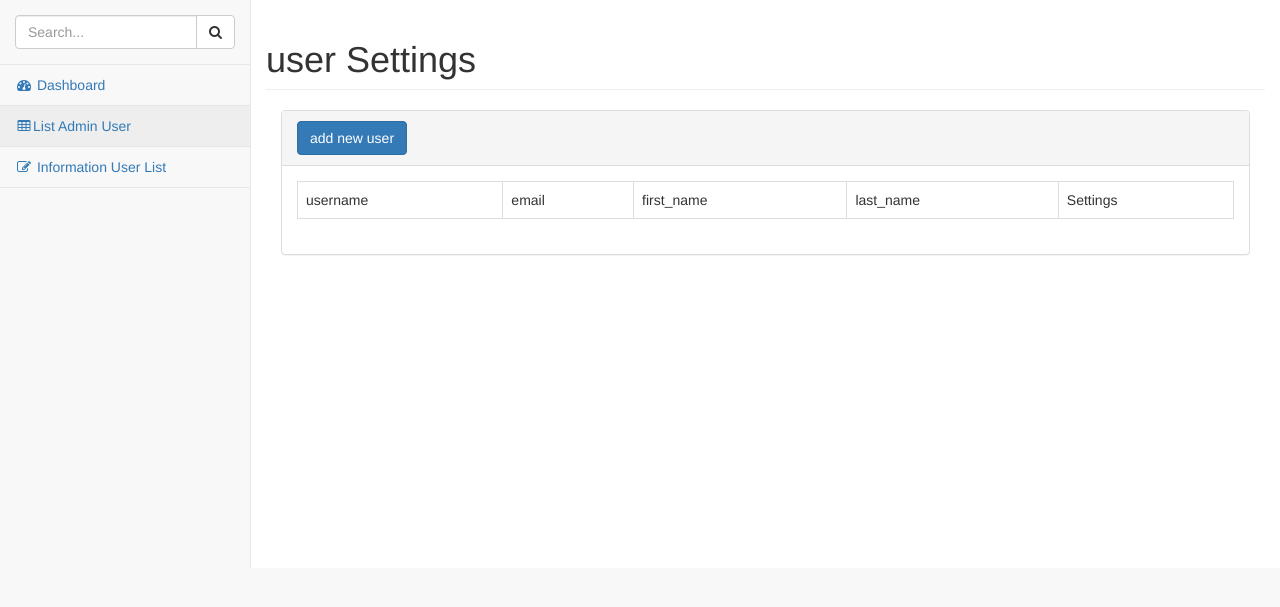
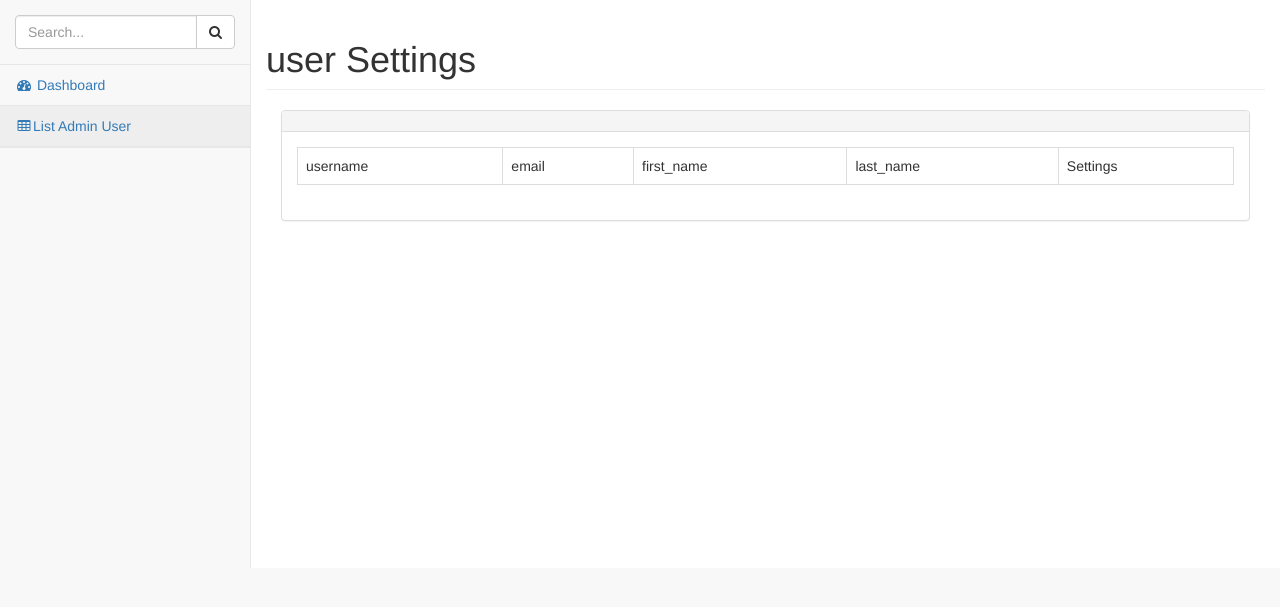
Before and after one commit to Madanifard/upload_cms, a Django app: page /user-management/list-admin-user/ in a window 1280 px wide. Shown: the part 51-658 px from the top of the page. Run offline with Django 3.2, Linux system fonts and the light colour scheme; some libraries are stand-ins or nearby versions.

Commit message:
CRUD in UserInformation

```diff
--- a/client/forms.py
+++ b/client/forms.py
@@ -1,12 +1,7 @@
 from django import forms
-from django.contrib.auth.models import User
 from django.forms import fields
 from .models import Information
 
-class UserForm(forms.ModelForm):
-    class Meta:
-        model = User
-        fields = '__all__'
 
 class InformationUser(forms.ModelForm):
     class Meta:
--- a/client/templates/client/show_list_admin_user.html
+++ b/client/templates/client/show_list_admin_user.html
@@ -16,7 +16,6 @@
         <div class="col-lg-12">
             <div class="panel panel-default">
                 <div class="panel-heading">
-                    <a href="{% url 'manage_admin_user' %}" class="btn btn-primary">add new user</a>
                 </div>
                 <div class="panel-body">
 
@@ -36,8 +35,8 @@
                                 <td>{{ user.first_name }}</td>
                                 <td>{{ user.last_name }}</td>
                                 <td>
-                                    <a href="{% url 'manage_admin_user' id=user.id %}" class="btn btn-primary">Edit</a>
-                                    {{ user.id }}
+                                    {% comment %} {{ user.id }} {% endcomment %}
+                                    <a href="{% url 'infromation_user_manage' user_id=user.id %}" class="btn btn-info">Info</a>
                                 </td>
                             </tr>
                             {% endfor %}
--- a/client/urls.py
+++ b/client/urls.py
@@ -1,9 +1,8 @@
+from os import name
 from django.urls import path, include
 from . import views
 
 urlpatterns = [
     path('list-admin-user/', views.AdminUserList.as_view(), name='list_admin_user'),
-    path('mange-user/', views.AdminUserManage.as_view(), name='manage_admin_user'),
-    path('mange-user/<int:id>', views.AdminUserManage.as_view(), name='manage_admin_user'),
-    path('list-infromation-user', views.InformationUser.as_view(), name='list_information_user')
+    path('infromation-user-manage/<int:user_id>', views.InformationUserManage.as_view(), name='infromation_user_manage'),
 ]
--- a/client/views.py
+++ b/client/views.py
@@ -15,49 +15,41 @@
             'users': users,
         })
 
-class AdminUserManage(View):
-    def get(self, request, id=0):
-        if id != 0:
-            # Update mode
-            user = queries.get_user(id)
-            if user['status']:
-                user = user['user']
-                form = forms.UserForm(instance=user)
-            else:
-                # not found any user
-                return redirect(reverse('manage_admin_user'))
+class InformationUserManage(View):
+    def get(self, request, user_id):
+        infromation_user = queries.get_user_information(user_id)
+        if infromation_user['status']:
+            form = forms.InformationUser(instance=infromation_user['information'])
+            is_edit = True
         else:
-            # create new User
-            form = forms.UserForm()
-            id = 0
+            form = forms.InformationUser()
+            is_edit = False
 
-        return render(request, 'client/admin_user_manage.html', {
-            'form' : form,
-            'id': id,
+        return render(request, 'client/information_user_manage.html', {
+            'form': form,
+            'is_edit': is_edit,
+            'user_id': user_id,
         })
 
-    def post(self, request, id=0):
-        # ? TODO: check this method
-        if id != 0:
-            user = queries.get_user(id)
-            form = forms.UserForm(request.POST, instance=user)
+
+    def post(self, request, user_id):
+        infromation_user = queries.get_user_information(user_id)
+        if infromation_user['status']:
+            form = forms.InformationUser(
+                request.POST,
+                request.FILES,
+                instance=infromation_user['information'])
+            is_edit = True
         else:
-            form = forms.UserForm(request.POST)
+            form = forms.InformationUser(request.POST, request.FILES)
+            is_edit = False
 
         if form.is_valid():
             form.save()
-
-        return redirect(reverse('list_admin_user'))
-
-
-class InformationUser(View):
-    def get(self, request):
-        list_user_information = queries.get_list_user_infromation()
-        if list_user_information['status']:
-            inortmation_list = list_user_information['inortmation_list']
+            return redirect(reverse('list_admin_user'))
         else:
-            inortmation_list = []
-
-        return render(request, 'client/list_information_user.html', {
-            'inortmation_list': inortmation_list
+            return render(request, 'client/information_user_manage.html', {
+            'form': form,
+            'is_edit': is_edit,
+            'user_id': user_id,
         })
--- a/templates/includes/navigation.html
+++ b/templates/includes/navigation.html
@@ -242,7 +242,7 @@
                     <a href="{% url 'list_admin_user' %}"><i class="fa fa-table fa-fw"></i>List Admin User</a>
                 </li>
                 <li>
-                    <a href="{% url 'list_information_user' %}"><i class="fa fa-edit fa-fw"></i> Information User List</a>
+                    {% comment %} <a href="{% url 'list_information_user' %}"><i class="fa fa-edit fa-fw"></i> Information User List</a> {% endcomment %}
                 </li>
             </ul>
         </div>
```
Also changed, not shown: client/templates/client/information_user_manage.html (renamed from client/templates/client/admin_user_manage.html, +11 -13 lines), client/templates/client/list_information_user.html (deleted, +0 -51 lines).
